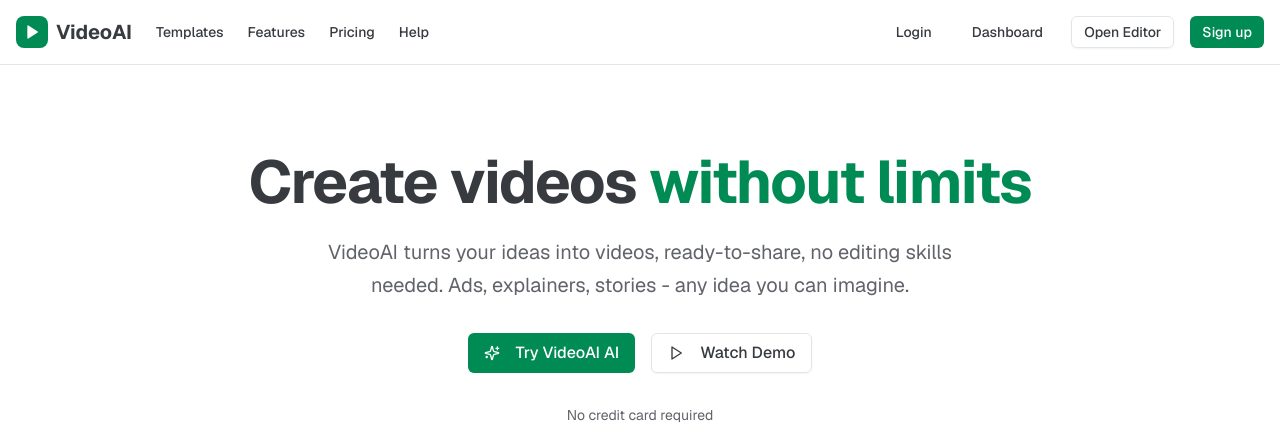
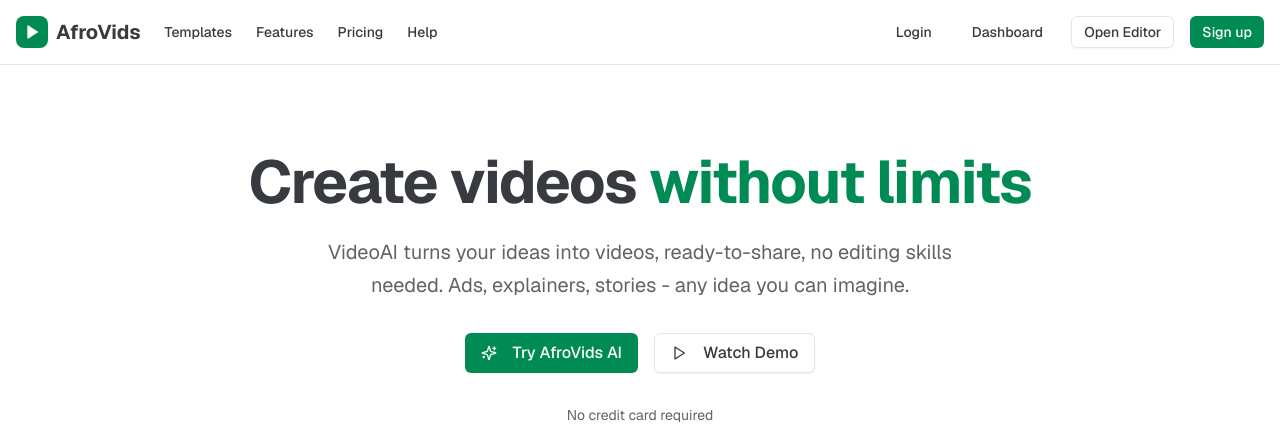
Before and after one commit to mr-banner/AfroVids, a Next.js app: page / in a window 1280 px wide. Shown: the top 424 px of the page. Built offline with nearby package versions, Linux system fonts and the light colour scheme.

Commit message:
updated project name

```diff
--- a/app/layout.tsx
+++ b/app/layout.tsx
@@ -17,9 +17,8 @@ const manrope = Manrope({
 })
 
 export const metadata: Metadata = {
-  title: "VideoAI - Create Videos Without Limits",
+  title: "AfroVids - Create Videos Without Limits",
   description: "Professional video creation platform with AI-powered tools and templates",
-  generator: "v0.app",
 }
 
 export default function RootLayout({
--- a/components/auth/login-form.tsx
+++ b/components/auth/login-form.tsx
@@ -34,7 +34,7 @@ export function LoginForm() {
         <div className="w-10 h-10 bg-primary rounded-lg flex items-center justify-center">
           <Play className="w-5 h-5 text-primary-foreground fill-current" />
         </div>
-        <span className="font-bold text-2xl">VideoAI</span>
+        <span className="font-bold text-2xl">AfroVids</span>
       </div>
 
       <Card>
--- a/components/auth/register-form.tsx
+++ b/components/auth/register-form.tsx
@@ -35,7 +35,7 @@ export function RegisterForm() {
         <div className="w-10 h-10 bg-primary rounded-lg flex items-center justify-center">
           <Play className="w-5 h-5 text-primary-foreground fill-current" />
         </div>
-        <span className="font-bold text-2xl">VideoAI</span>
+        <span className="font-bold text-2xl">AfroVids</span>
       </div>
 
       <Card>
--- a/components/dashboard/dashboard-header.tsx
+++ b/components/dashboard/dashboard-header.tsx
@@ -18,7 +18,7 @@ export function DashboardHeader() {
             <div className="w-8 h-8 bg-primary rounded-lg flex items-center justify-center">
               <Play className="w-4 h-4 text-primary-foreground fill-current" />
             </div>
-            <span className="font-bold text-xl">VideoAI</span>
+            <span className="font-bold text-xl">AfroVids</span>
           </div>
 
           <Button className="gap-2">
--- a/components/editor/editor-header.tsx
+++ b/components/editor/editor-header.tsx
@@ -10,7 +10,7 @@ export function EditorHeader() {
           <div className="w-8 h-8 bg-primary rounded-lg flex items-center justify-center">
             <Play className="w-4 h-4 text-primary-foreground fill-current" />
           </div>
-          <span className="font-bold">VideoAI</span>
+          <span className="font-bold">AfroVids</span>
         </div>
 
         <div className="flex items-center gap-2">
--- a/components/footer-section.tsx
+++ b/components/footer-section.tsx
@@ -11,9 +11,9 @@ export function Footer() {
           <div className="space-y-4 sm:col-span-2 lg:col-span-1">
             <div className="flex items-center space-x-2">
               <div className="w-8 h-8 bg-emerald-500 rounded-lg flex items-center justify-center">
-                <span className="text-white font-bold text-lg">V</span>
+                <span className="text-white font-bold text-lg">A</span>
               </div>
-              <span className="text-xl font-bold">VideoAI</span>
+              <span className="text-xl font-bold">AfroVids</span>
             </div>
             <p className="text-gray-400 leading-relaxed text-sm sm:text-base">
               Create stunning videos with AI-powered tools. Transform your ideas into professional videos in minutes.
--- a/components/header.tsx
+++ b/components/header.tsx
@@ -15,7 +15,7 @@ export function Header() {
             <div className="w-8 h-8 bg-primary rounded-lg flex items-center justify-center">
               <Play className="w-4 h-4 text-primary-foreground fill-current" />
             </div>
-            <span className="font-bold text-xl">VideoAI</span>
+            <span className="font-bold text-xl">AfroVids</span>
           </div>
 
           <nav className="hidden lg:flex items-center gap-6">
--- a/components/hero-section.tsx
+++ b/components/hero-section.tsx
@@ -20,7 +20,7 @@ export function HeroSection() {
             <Button size="lg" className="text-base px-6 sm:px-8 w-full sm:w-auto" asChild>
               <a href="/auth/register">
                 <Sparkles className="w-4 h-4 mr-2" />
-                Try VideoAI AI
+                Try AfroVids AI
               </a>
             </Button>
             <Button variant="outline" size="lg" className="text-base px-6 sm:px-8 bg-transparent w-full sm:w-auto">
--- a/components/templates-gallery.tsx
+++ b/components/templates-gallery.tsx
@@ -128,7 +128,7 @@ export function TemplatesGallery() {
     <section className="py-16 sm:py-20 px-4">
       <div className="container mx-auto max-w-7xl">
         <div className="text-center space-y-4 mb-8 sm:mb-12">
-          <h2 className="text-2xl sm:text-3xl md:text-4xl font-bold">VideoAI Video Creator</h2>
+          <h2 className="text-2xl sm:text-3xl md:text-4xl font-bold">AfroVids Video Creator</h2>
           <p className="text-lg sm:text-xl text-muted-foreground max-w-3xl mx-auto px-4 sm:px-0">
             Create videos for YouTube shorts, Instagram reels, and TikTok that generate views.
           </p>
--- a/package.json
+++ b/package.json
@@ -1,5 +1,5 @@
 {
-  "name": "my-v0-project",
+  "name": "afrovids",
   "version": "0.1.0",
   "private": true,
   "scripts": {
```
